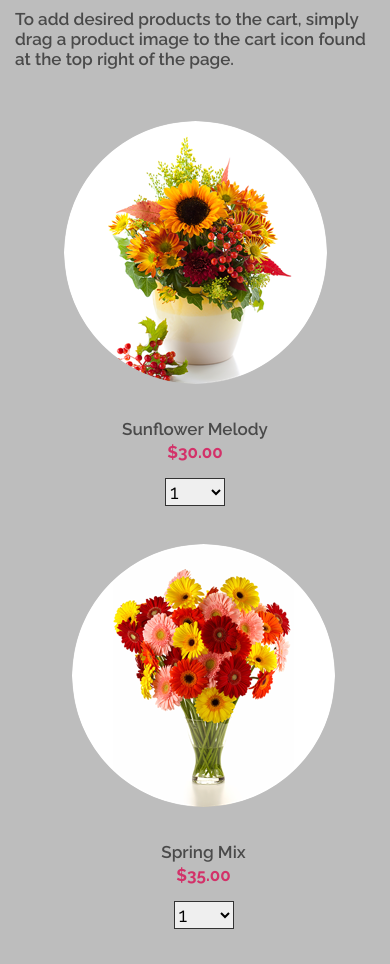
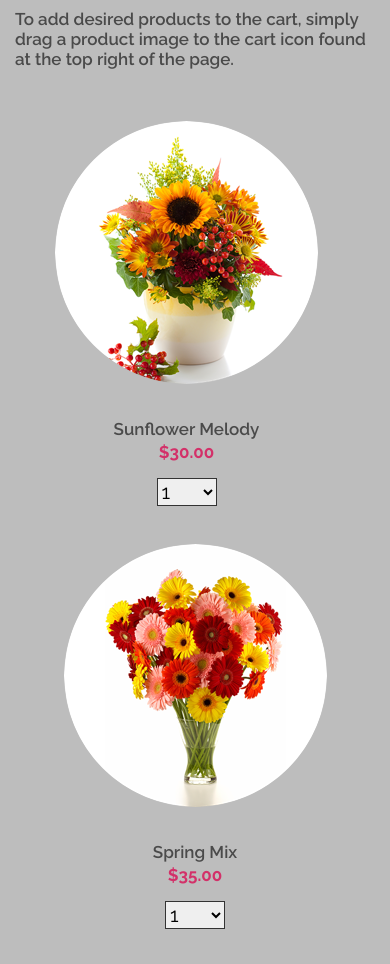
Before and after one commit to james-priest/vickys-flowers, a website built with Parcel: page src/index.html in a window 390 px wide. Shown: the part 131-1095 px from the top of the page. Built offline with nearby package versions, Linux system fonts and the light colour scheme.

Commit message:
style: Clean up responsive layout; adjust  centering

```diff
--- a/src/styles.css
+++ b/src/styles.css
@@ -314,12 +314,17 @@
   } */
   .products-wrapper {
     flex-wrap: wrap;
-    justify-content: center;
+    justify-content: space-evenly;
   }
-  .product-container {
+  .product-container:not(:first-child) {
     /* margin-left: 20px;
     margin-right: 20px; */
     /* margin: 2.234294em 1em; */
+    margin-left: 0;
+  }
+  .products-wrapper :nth-of-type(even) {
+    /* border: 1px solid red; */
+    margin-left: 1em;
   }
 
   .top-level-nav ul {
@@ -424,14 +429,12 @@
     margin-right: 20px;
   } */
 }
-@media screen and (max-width: 620px) {
-  .grid-layout {
-    /* display: grid;  */
-    /* grid-template-columns: 1fr;  */
-    /* grid-template-rows: 56px 1fr 1fr; */
-    /* grid-column-gap: 30px; */
-    /* grid-row-gap: 0px;  */
-    /* height: 100vh; */
+@media screen and (max-width: 580px) {
+  .products-wrapper {
+    /* flex-wrap: nowrap; */
+  }
+  .products-wrapper .product-container {
+    margin-right: 1em;
   }
 }
 @media screen and (max-width: 400px) {
```
